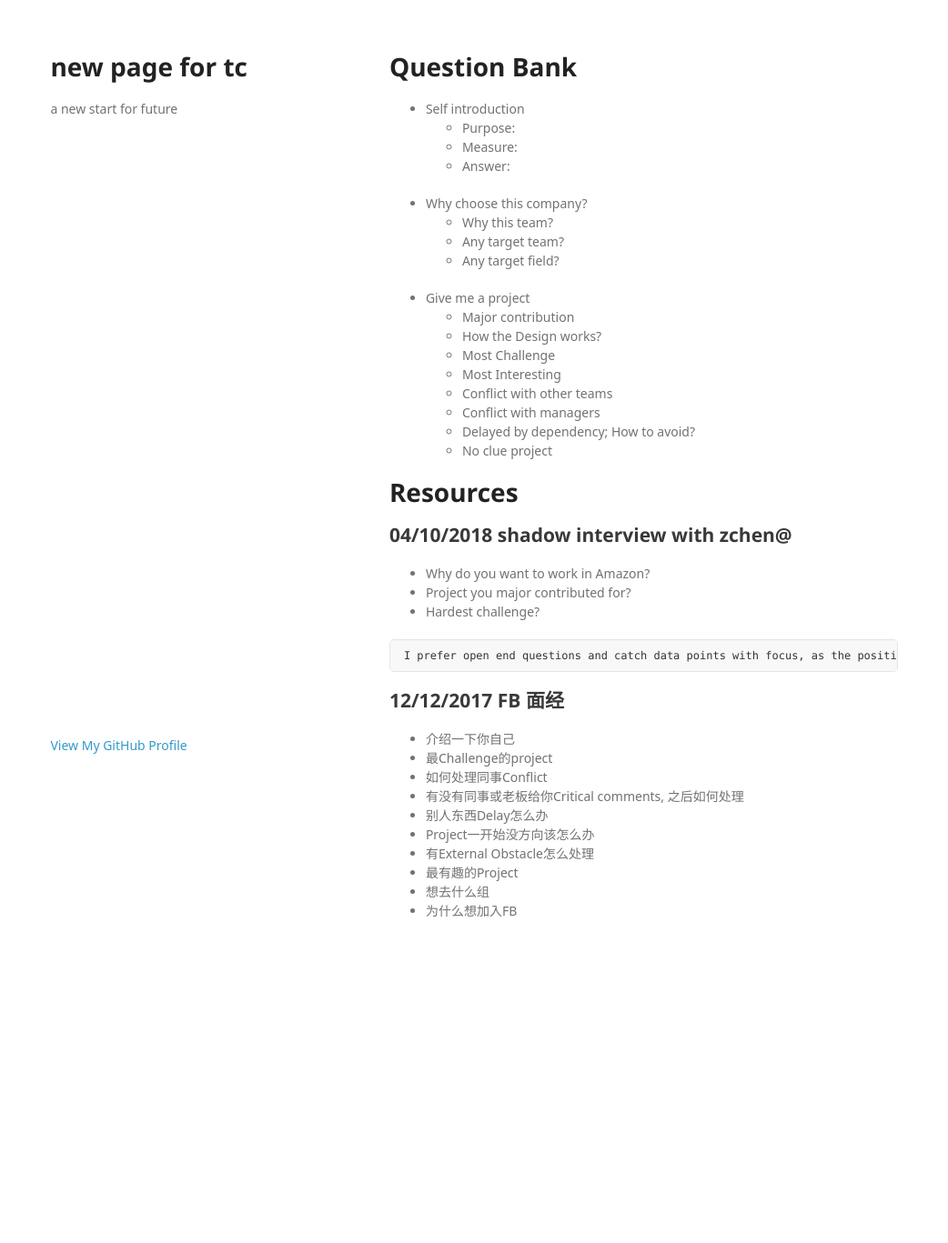
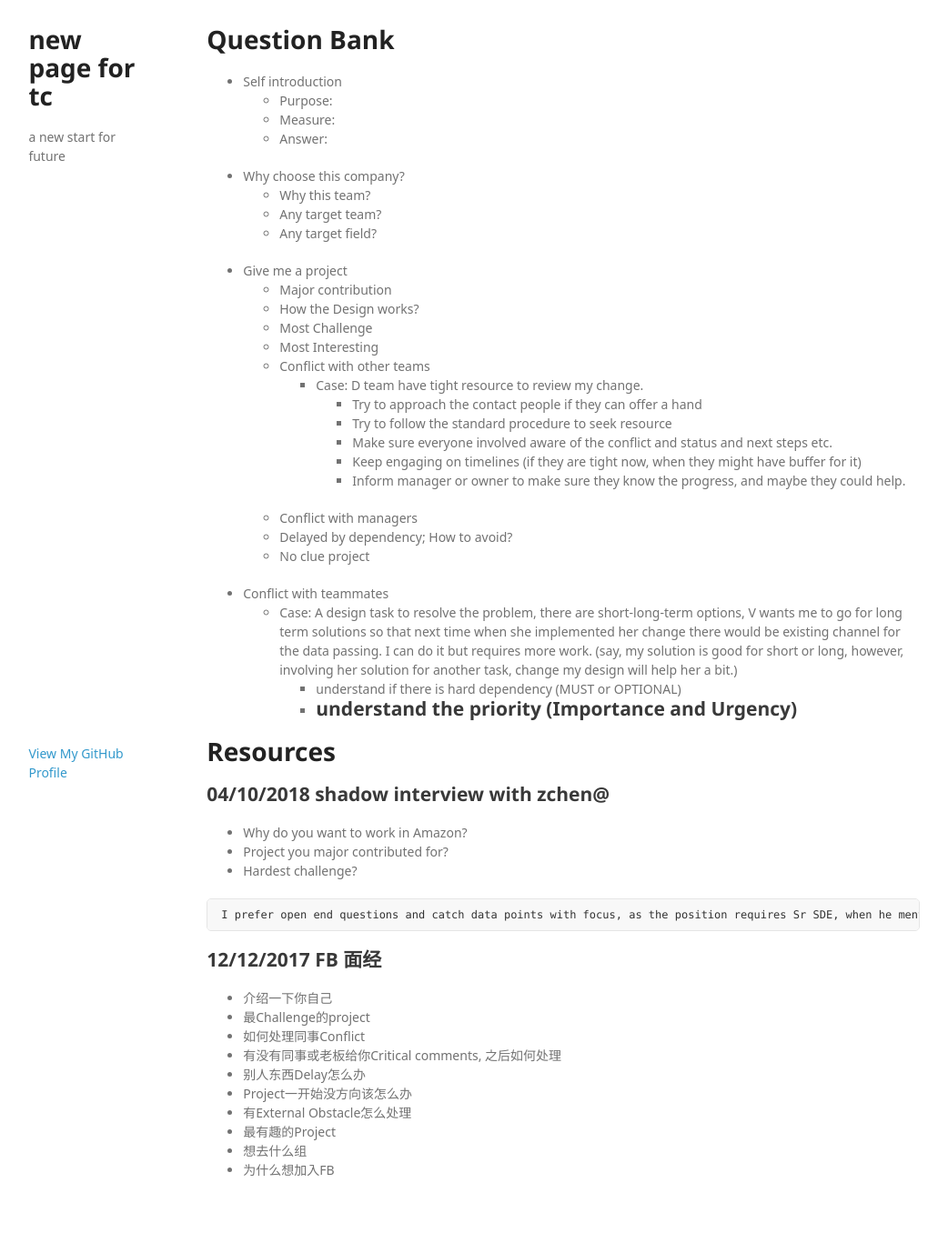
Before and after one commit to tanchao/tanchao.github.io, a Jekyll site: the page built from _posts/2018-04-10-behavior-question.md, in a window 1280 px wide. Shown: the whole page at 91% size, without its empty margins (119-1161 px from the left). Built offline with Jekyll 4.4.1, drawn with Linux system fonts in a browser that asks for light colours; some web fonts are replaced; before the commit the page ends 1082 px from its top, so only the background shows below that.

Commit message:
style change

```diff
--- a/_posts/2018-04-10-behavior-question.md
+++ b/_posts/2018-04-10-behavior-question.md
@@ -23,9 +23,23 @@ tags: interview
   - Most Challenge
   - Most Interesting
   - Conflict with other teams
+    - Case: D team have tight resource to review my change.
+      - Try to approach the contact people if they can offer a hand
+      - Try to follow the standard procedure to seek resource
+      - Make sure everyone involved aware of the conflict and status and next steps etc.
+      - Keep engaging on timelines (if they are tight now, when they might have buffer for it)
+      - Inform manager or owner to make sure they know the progress, and maybe they could help.
   - Conflict with managers
   - Delayed by dependency; How to avoid?
   - No clue project
+- Conflict with teammates
+  - Case: A design task to resolve the problem, there are short-long-term options, V wants me to go for long term solutions
+  so that next time when she implemented her change there would be existing channel for the data passing. I can do it but
+  requires more work. (say, my solution is good for short or long, however, involving her solution for another task, change
+  my design will help her a bit.)
+    - understand if there is hard dependency (MUST or OPTIONAL)
+    - understand the priority (Importance and Urgency)
+    -
 
 # Resources
 
--- a/stylesheets/styles.css
+++ b/stylesheets/styles.css
@@ -56,7 +56,7 @@
 
 body {
   background-color: #fff;
-  padding:50px;
+  padding:20px;
   font: 14px/1.5 "Noto Sans", "Helvetica Neue", Helvetica, Arial, sans-serif;
   color:#727272;
   font-weight:400;
@@ -158,7 +158,7 @@ img {
 }
 
 header {
-  width:20%;
+  width:10%;
   float:left;
   position:fixed;
   -webkit-font-smoothing:subpixel-antialiased;
@@ -224,7 +224,7 @@ header ul a strong {
 }
 
 section {
-  width:60%;
+  width:80%;
   float:right;
   padding-bottom:50px;
 }
@@ -241,10 +241,10 @@ hr {
 }
 
 footer {
-  width:270px;
+  width:10%;
   float:left;
   position:fixed;
-  bottom:50px;
+  bottom:20px;
   -webkit-font-smoothing:subpixel-antialiased;
 }
 
@@ -262,7 +262,7 @@ footer {
   }
 
   header {
-    padding-right:320px;
+    padding-right:5%;
   }
 
   section {
```
Also changed, not shown: _posts/2018-04-10-coding.md (+10 -0 lines).
